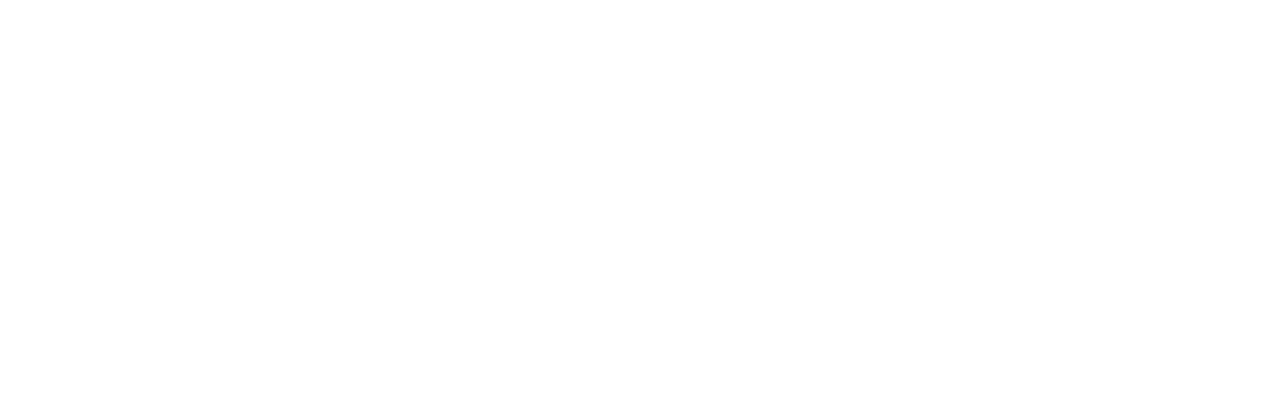
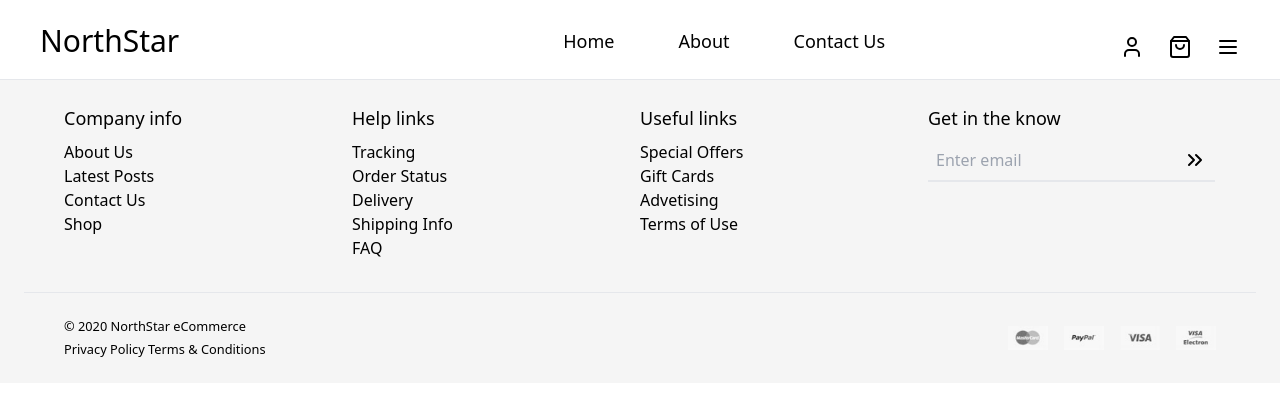
Before and after one commit to ERICK-KRAMER/eCommerce-Fashion-Website, a React (Vite) app: page /product in a window 1280 px wide. Before the commit this address had no page. Shown: the top 396 px of the page. Built offline with nearby package versions, Linux system fonts and the light colour scheme.

Commit message:
feat: create context

```diff
--- /dev/null
+++ b/src/context/useContext.tsx
@@ -0,0 +1,31 @@
+import React, { createContext, useContext } from "react";
+
+interface MethodsProps {
+  cartItem: () => void;
+}
+
+export const shopContext = createContext<MethodsProps>({} as MethodsProps);
+
+// Hook para acessar o contexto
+const useShopContext = (): MethodsProps => {
+  const context = useContext(shopContext);
+  if (!context) {
+    throw new Error("useShopContext deve ser usado dentro de um ShopProvider");
+  }
+  return context;
+}
+
+const ShopProvider: React.FC<{ children: React.ReactNode }> = ({ children }) => {
+
+  const cartItem = () => {
+    console.log('cartItem');
+  }
+
+  const methods: MethodsProps = {
+    cartItem,
+  }
+
+  return <shopContext.Provider value={methods}>{children}</shopContext.Provider>;
+}
+
+export { useShopContext, ShopProvider };
--- a/src/pages/home.tsx
+++ b/src/pages/home.tsx
@@ -9,6 +9,7 @@ import { Baner } from "../components/baner/baner";
 import { Sidebar } from "../components/sidebar/sidebar";
 import { SectionComponent } from "../components/home/sectionComponent";
 import { Products } from "../api/products";
+import { Link } from "react-router-dom";
 
 const Home = () => {
   const [isOpen, setIsOpen] = useState<boolean>(false);
@@ -49,11 +50,13 @@ const Home = () => {
       >
 
         {firstEightProducts.map(item => (
-          <Card.Root key={item.id}>
-            <Card.Image src={item.image} alt={item.name} />
-            <Card.Data name={item.name} value={item.price} />
-            <Card.Button/>
-          </Card.Root>
+          <Link to={'/product'}>
+            <Card.Root key={item.id}>
+              <Card.Image src={item.image} alt={item.name} />
+              <Card.Data name={item.name} value={item.price} />
+              {/* <Card.Button/> */}
+            </Card.Root>
+          </Link>
         ))}
 
       </SectionComponent>
@@ -95,15 +98,15 @@ const Home = () => {
         title="Top Sellers"
         description="Browse our top-selling products"
       >
-        {lastFourProducts.map(item => {
-          return (
+        {lastFourProducts.map(item => (
+          <Link to={'/product'}>
             <Card.Root key={item.id}>
               <Card.Image src={item.image} alt={item.name} />
               <Card.Data name={item.name} value={item.price} />
-              <Card.Button/>
+              {/* <Card.Button/> */}
             </Card.Root>
-          )
-        })}
+          </Link>
+        ))}
 
       </SectionComponent>
 
--- /dev/null
+++ b/src/pages/productItem.tsx
@@ -0,0 +1,47 @@
+import { Menu, ShoppingBag, User } from "lucide-react";
+import { Header } from "../components/Header";
+import { Sidebar } from "../components/sidebar/sidebar";
+import { useState } from "react";
+import { Footer } from "../components/footer/footer";
+
+const ProductItem = () => {
+
+   const [isOpen, setIsOpen] = useState<boolean>(false);
+
+  return (
+    <main onClick={() => setIsOpen(prev => !prev)}>
+
+      <Sidebar setIsOpen={setIsOpen} className={`${isOpen ? 'sidebarAnimationOpen' : 'hidden'}`} />
+
+      <Header.Root>
+        <Header.NavItem>
+          <Header.item item={"Home"} to="/"/>
+          <Header.item item={"About"} to="/about"/>
+          <Header.item item={"Contact Us"} to="/contact"/>
+        </Header.NavItem>
+        <Header.NavIcon>
+          <User className="cursor-pointer"/>
+          <ShoppingBag className="cursor-pointer"/>
+          <Menu
+            className="cursor-pointer "
+            onClick={(e) => {
+              e.stopPropagation()
+              setIsOpen(prev => !prev)
+            }} />
+        </Header.NavIcon>
+      </Header.Root>
+
+
+      <section>
+
+
+      </section>
+
+
+      <Footer/>
+
+    </main>
+  )
+}
+
+export { ProductItem };
--- a/src/routes/routes.tsx
+++ b/src/routes/routes.tsx
@@ -3,6 +3,7 @@ import { Home } from "../pages/home";
 import { Testes } from "../pages/testes";
 import { About } from "../pages/about";
 import { ContactUs } from "../pages/contactUs";
+import { ProductItem } from "../pages/productItem";
 
 const Routes = () => {
   return(
@@ -12,6 +13,7 @@ const Routes = () => {
         <Route path="/about" element={<About />} />
         <Route path="/contact" element={<ContactUs />} />
         <Route path="teste" element={<Testes />} />
+        <Route path="/product" element={<ProductItem/>} />
       </Switch>
     </BrowserRouter>
   )
```
